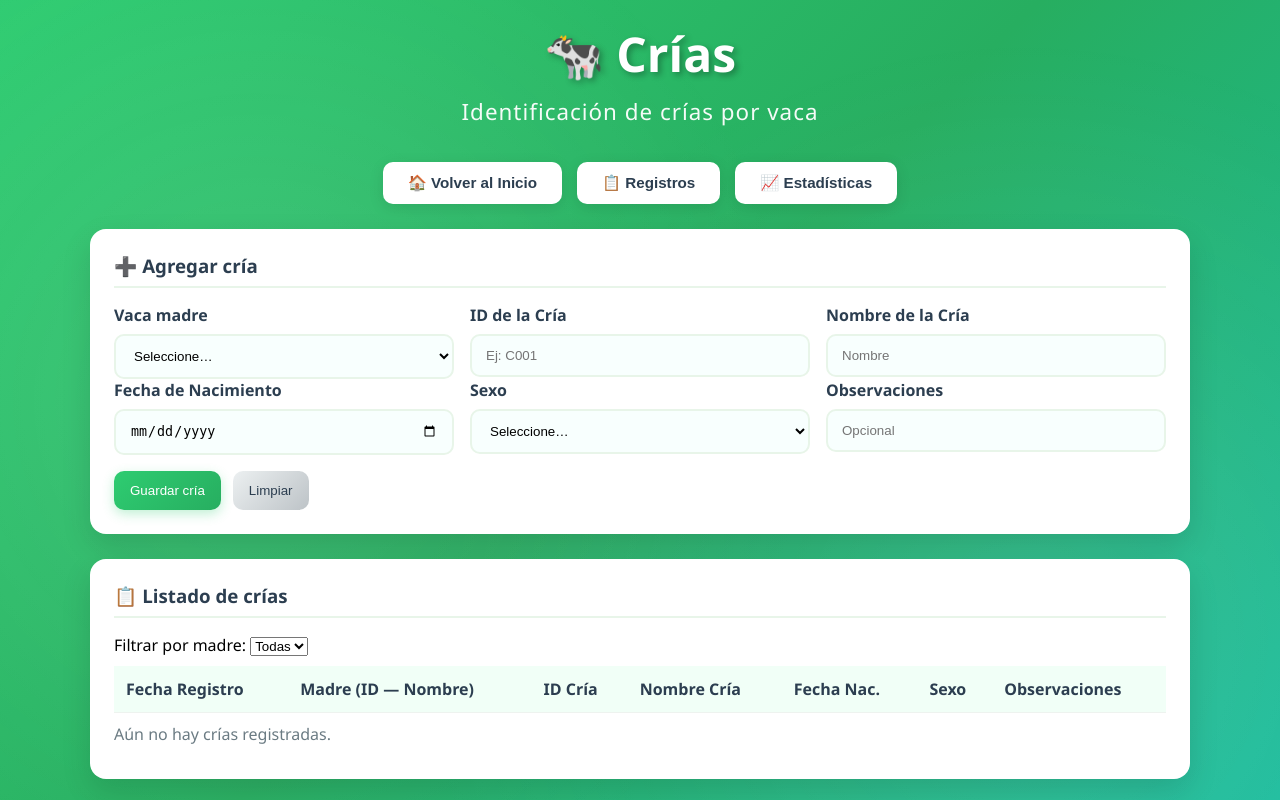
After one commit to juliancastillo21/Veterinaria, a Flask app: page /crias in a window 1280 px wide. The commit adds this page. Run offline with Flask 3, Linux system fonts and the light colour scheme; lists and menus that the app fills with data are empty.

Commit message:
ahora se creo la vista de cria y se puede relacionar con cada vaca

```diff
--- a/app.py
+++ b/app.py
@@ -82,10 +82,126 @@ def guardar_en_excel(datos):
 
     wb.save(EXCEL_FILE)
 
+def ensure_workbook_and_headers():
+    """Asegura que el archivo Excel exista y tenga encabezados mínimos en la hoja principal y la hoja 'Crias'."""
+    try:
+        wb = load_workbook(EXCEL_FILE)
+    except FileNotFoundError:
+        wb = Workbook()
+        ws = wb.active
+        ws.title = 'Registros'
+        ws.append([
+            'FechaHora','Ordeñador','ID Vaca','Nombre Vaca','Litros','Imagen Base64','Edad','Estado','Parida','Seca','Nº Crías','Nº Parto','Vacunas','Enfermedades'
+        ])
+    # hoja principal
+    ws = wb.active
+    if ws.max_row == 1 and ws.max_column < 5:
+        ws.append([
+            'FechaHora','Ordeñador','ID Vaca','Nombre Vaca','Litros','Imagen Base64','Edad','Estado','Parida','Seca','Nº Crías','Nº Parto','Vacunas','Enfermedades'
+        ])
+    # hoja crias
+    if 'Crias' not in wb.sheetnames:
+        ws_c = wb.create_sheet('Crias')
+        ws_c.append(['FechaRegistro','MadreID','MadreNombre','CriaID','CriaNombre','FechaNacimiento','Sexo','Observaciones'])
+    wb.save(EXCEL_FILE)
+    wb.close()
+
+def get_unique_cows():
+    """Devuelve lista de vacas únicas (ID, Nombre) desde la hoja principal."""
+    ensure_workbook_and_headers()
+    wb = load_workbook(EXCEL_FILE)
+    ws = wb.active
+    seen = {}
+    for row in ws.iter_rows(min_row=2, values_only=True):
+        if not row or not row[2]:
+            continue
+        cow_id = str(row[2])
+        name = row[3] or ''
+        # Conserva el último nombre visto
+        seen[cow_id] = name
+    wb.close()
+    # Lista ordenada por ID
+    return sorted([{ 'id': cid, 'nombre': seen[cid] } for cid in seen.keys()], key=lambda x: x['id'])
+
+def get_crias():
+    """Lee la hoja 'Crias' y devuelve todas las crías."""
+    ensure_workbook_and_headers()
+    wb = load_workbook(EXCEL_FILE)
+    ws = wb['Crias']
+    crias = []
+    for idx, row in enumerate(ws.iter_rows(min_row=2, values_only=True), start=2):
+        if not row or not row[1]:
+            continue
+        crias.append({
+            'fila': idx,
+            'fecha_registro': row[0],
+            'madre_id': row[1],
+            'madre_nombre': row[2],
+            'cria_id': row[3],
+            'cria_nombre': row[4],
+            'fecha_nacimiento': row[5],
+            'sexo': row[6],
+            'observaciones': row[7] or ''
+        })
+    wb.close()
+    return crias
+
+def add_cria(madre_id: str, madre_nombre: str, cria_id: str, cria_nombre: str, fecha_nac: str, sexo: str, obs: str):
+    ensure_workbook_and_headers()
+    wb = load_workbook(EXCEL_FILE)
+    ws = wb['Crias']
+    ws.append([
+        datetime.now().strftime('%Y-%m-%d %H:%M:%S'),
+        madre_id,
+        madre_nombre,
+        cria_id,
+        cria_nombre,
+        fecha_nac,
+        sexo,
+        obs
+    ])
+    wb.save(EXCEL_FILE)
+    wb.close()
+
 @app.route('/')
 def index():
     """Página de inicio"""
     return render_template('inicio.html')
+
+@app.route('/crias')
+def crias_view():
+    """Vista para gestionar crías: lista y formulario de alta."""
+    try:
+        vacas = get_unique_cows()
+        crias = get_crias()
+        return render_template('crias.html', vacas=vacas, crias=crias)
+    except Exception as e:
+        return render_template('crias.html', vacas=[], crias=[], error=f"Error: {str(e)}")
+
+@app.route('/crias/guardar', methods=['POST'])
+def crias_guardar():
+    try:
+        madre = request.form.get('madre')  # formato: id|nombre
+        cria_id = request.form.get('cria_id')
+        cria_nombre = request.form.get('cria_nombre')
+        fecha_nac = request.form.get('fecha_nacimiento')
+        sexo = request.form.get('sexo')
+        obs = request.form.get('observaciones') or ''
+
+        if not madre or not cria_id or not cria_nombre or not fecha_nac or not sexo:
+            return redirect(url_for('crias_view') + '?error=Faltan campos requeridos')
+
+        if '|' in madre:
+            madre_id, madre_nombre = madre.split('|', 1)
+        else:
+            # fallback: buscar nombre por ID
+            madre_id = madre
+            madre_nombre = next((v['nombre'] for v in get_unique_cows() if v['id'] == madre_id), '')
+
+        add_cria(madre_id, madre_nombre, cria_id, cria_nombre, fecha_nac, sexo, obs)
+        return redirect(url_for('crias_view') + '?success=true')
+    except Exception as e:
+        return redirect(url_for('crias_view') + f'?error={str(e)}')
 
 @app.route('/formulario')
 def formulario():
--- /dev/null
+++ b/static/crias.css
@@ -0,0 +1,62 @@
+/* Estilos para Crías */
+.container {
+    max-width: 1100px !important;
+}
+
+.crias-layout {
+    display: grid;
+    grid-template-columns: 1fr;
+    gap: 25px;
+}
+
+.card {
+    background: #fff;
+    border-radius: 16px;
+    padding: 24px;
+    box-shadow: 0 12px 30px rgba(0,0,0,0.12);
+    animation: fadeIn 0.4s ease;
+}
+
+@keyframes fadeIn { from{opacity:0;transform:translateY(10px)} to{opacity:1;transform:translateY(0)} }
+
+.section-title {
+    color: #2c3e50;
+    margin-bottom: 16px;
+    border-bottom: 2px solid #e8f5e9;
+    padding-bottom: 8px;
+}
+
+.cria-form .form-row {
+    display: grid;
+    grid-template-columns: repeat(auto-fit, minmax(220px,1fr));
+    gap: 16px;
+}
+
+.cria-form .form-group label {
+    font-weight: 600;
+    color: #2c3e50;
+    margin-bottom: 8px;
+    display:block;
+}
+
+.cria-form input, .cria-form select {
+    width: 100%;
+    padding: 12px 14px;
+    border-radius: 10px;
+    border: 2px solid #e8f5e9;
+    background: #f8fffe;
+}
+
+.toolbar { margin-bottom: 10px; }
+.table-wrapper { overflow-x: auto; }
+
+.table-wrapper table { width: 100%; border-collapse: collapse; }
+.table-wrapper th, .table-wrapper td { padding: 12px; border-bottom: 1px solid #eef3ef; text-align: left; }
+.table-wrapper thead th { background: #f1fff7; color: #2c3e50; }
+
+.empty-note { color: #6b7b83; padding: 10px 0; }
+
+.button-group { display: flex; gap: 12px; margin-top: 16px; }
+.btn-submit { background: linear-gradient(135deg, #2ecc71 0%, #27ae60 100%); color: #fff; border:none; padding:12px 16px; border-radius:10px; cursor:pointer; box-shadow:0 4px 12px rgba(46,204,113,0.3) }
+.btn-reset { background: linear-gradient(135deg, #ecf0f1 0%, #bdc3c7 100%); color:#2c3e50; border:none; padding:12px 16px; border-radius:10px; cursor:pointer }
+.btn-submit:hover { transform: translateY(-2px) }
--- /dev/null
+++ b/templates/crias.html
@@ -0,0 +1,141 @@
+<!DOCTYPE html>
+<html lang="es">
+<head>
+    <meta charset="UTF-8">
+    <meta name="viewport" content="width=device-width, initial-scale=1.0">
+    <title>Veterinaria - Crías</title>
+    <link rel="stylesheet" href="../static/common.css">
+    <link rel="stylesheet" href="../static/registros.css">
+    <link rel="stylesheet" href="../static/crias.css">
+</head>
+<body>
+    <div class="container">
+        <header>
+            <h1>🐄 Crías</h1>
+            <h2>Identificación de crías por vaca</h2>
+        </header>
+
+        <div class="nav-buttons">
+            <button onclick="window.location.href='/'" class="btn-nav">🏠 Volver al Inicio</button>
+            <button onclick="window.location.href='/registros'" class="btn-nav">📋 Registros</button>
+            <button onclick="window.location.href='/estadisticas'" class="btn-nav">📈 Estadísticas</button>
+        </div>
+
+        <div class="crias-layout">
+            <section class="card form-card">
+                <h3 class="section-title">➕ Agregar cría</h3>
+                <form action="/crias/guardar" method="POST" class="cria-form">
+                    <div class="form-row">
+                        <div class="form-group">
+                            <label for="madre">Vaca madre</label>
+                            <select id="madre" name="madre" required>
+                                <option value="">Seleccione…</option>
+                                {% for v in vacas %}
+                                <option value="{{ v.id }}|{{ v.nombre }}">{{ v.id }} — {{ v.nombre }}</option>
+                                {% endfor %}
+                            </select>
+                        </div>
+                        <div class="form-group">
+                            <label for="cria_id">ID de la Cría</label>
+                            <input type="text" id="cria_id" name="cria_id" placeholder="Ej: C001" required>
+                        </div>
+                        <div class="form-group">
+                            <label for="cria_nombre">Nombre de la Cría</label>
+                            <input type="text" id="cria_nombre" name="cria_nombre" placeholder="Nombre" required>
+                        </div>
+                    </div>
+                    <div class="form-row">
+                        <div class="form-group">
+                            <label for="fecha_nacimiento">Fecha de Nacimiento</label>
+                            <input type="date" id="fecha_nacimiento" name="fecha_nacimiento" required>
+                        </div>
+                        <div class="form-group">
+                            <label for="sexo">Sexo</label>
+                            <select id="sexo" name="sexo" required>
+                                <option value="">Seleccione…</option>
+                                <option value="Hembra">Hembra</option>
+                                <option value="Macho">Macho</option>
+                            </select>
+                        </div>
+                        <div class="form-group">
+                            <label for="observaciones">Observaciones</label>
+                            <input type="text" id="observaciones" name="observaciones" placeholder="Opcional">
+                        </div>
+                    </div>
+                    <div class="button-group">
+                        <button type="submit" class="btn-submit">Guardar cría</button>
+                        <button type="reset" class="btn-reset">Limpiar</button>
+                    </div>
+                </form>
+                <div id="msg" class="mensaje"></div>
+            </section>
+
+            <section class="card table-card">
+                <h3 class="section-title">📋 Listado de crías</h3>
+                <div class="toolbar">
+                    <label>Filtrar por madre:
+                        <select id="filtroMadre">
+                            <option value="">Todas</option>
+                            {% for v in vacas %}
+                            <option value="{{ v.id }}">{{ v.id }} — {{ v.nombre }}</option>
+                            {% endfor %}
+                        </select>
+                    </label>
+                </div>
+                <div class="table-wrapper">
+                    <table>
+                        <thead>
+                            <tr>
+                                <th>Fecha Registro</th>
+                                <th>Madre (ID — Nombre)</th>
+                                <th>ID Cría</th>
+                                <th>Nombre Cría</th>
+                                <th>Fecha Nac.</th>
+                                <th>Sexo</th>
+                                <th>Observaciones</th>
+                            </tr>
+                        </thead>
+                        <tbody id="tablaCrias">
+                            {% for c in crias %}
+                            <tr data-madre="{{ c.madre_id }}">
+                                <td>{{ c.fecha_registro }}</td>
+                                <td><strong>{{ c.madre_id }}</strong> — {{ c.madre_nombre }}</td>
+                                <td>{{ c.cria_id }}</td>
+                                <td>{{ c.cria_nombre }}</td>
+                                <td>{{ c.fecha_nacimiento }}</td>
+                                <td>{{ c.sexo }}</td>
+                                <td>{{ c.observaciones }}</td>
+                            </tr>
+                            {% endfor %}
+                        </tbody>
+                    </table>
+                    {% if not crias or crias|length == 0 %}
+                        <p class="empty-note">Aún no hay crías registradas.</p>
+                    {% endif %}
+                </div>
+            </section>
+        </div>
+    </div>
+
+    <script>
+        const urlParams = new URLSearchParams(window.location.search);
+        const msg = document.getElementById('msg');
+        if (urlParams.get('success') === 'true') {
+            msg.innerHTML = '<p class="success">✓ Cría guardada exitosamente</p>';
+            setTimeout(() => msg.innerHTML = '', 3000);
+        } else if (urlParams.get('error')) {
+            msg.innerHTML = `<p class="error">✗ Error: ${urlParams.get('error')}</p>`;
+        }
+
+        // Filtro por madre
+        const filtroMadre = document.getElementById('filtroMadre');
+        const filas = Array.from(document.querySelectorAll('#tablaCrias tr'));
+        filtroMadre.addEventListener('change', () => {
+            const val = filtroMadre.value;
+            filas.forEach(tr => {
+                tr.style.display = (!val || tr.dataset.madre === val) ? '' : 'none';
+            });
+        });
+    </script>
+</body>
+</html>
```
Also changed, not shown: templates/inicio.html (+7 -0 lines), 1 other file.
